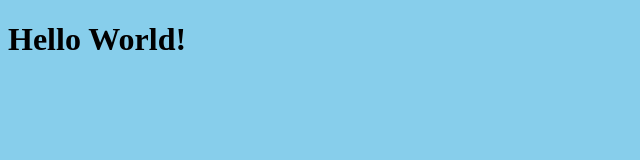
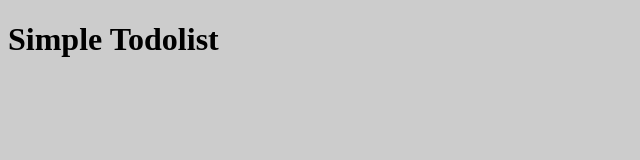
Before and after one commit to cmdumar/todo-vanilla, a website built with webpack: page dist/index.html in a window 1280 px wide. Shown: the whole page, without its empty margins (0-640 px from the left). Built offline with nearby package versions, Linux system fonts and the light colour scheme.

Commit message:
Add basic structure to the DOM

```diff
--- a/src/index.js
+++ b/src/index.js
@@ -1,8 +1,4 @@
 import './style.scss';
+import init from './modules/domElements';
 
-const heading = document.createElement('h1');
-heading.textContent = 'Hello World!';
-
-const body = document.querySelector('body');
-
-body.append(heading);
+init();
--- /dev/null
+++ b/src/modules/domElements.js
@@ -0,0 +1,19 @@
+const body = document.querySelector('body');
+
+const container = document.createElement('div');
+container.id = 'container';
+
+const heading = document.createElement('h1');
+heading.id = 'heading';
+heading.textContent = 'Simple Todolist';
+
+const content = document.createElement('div');
+content.id = 'todo-content';
+
+container.append(heading, content);
+
+const init = function init() {
+  body.append(container);
+};
+
+export default init;
--- a/src/style.scss
+++ b/src/style.scss
@@ -1,3 +1,3 @@
 body {
-  background-color: skyblue;
+  background-color: #ccc;
 }
```
Also changed, not shown: dist/bundle.js, src/modules/createTodo.js (added).
